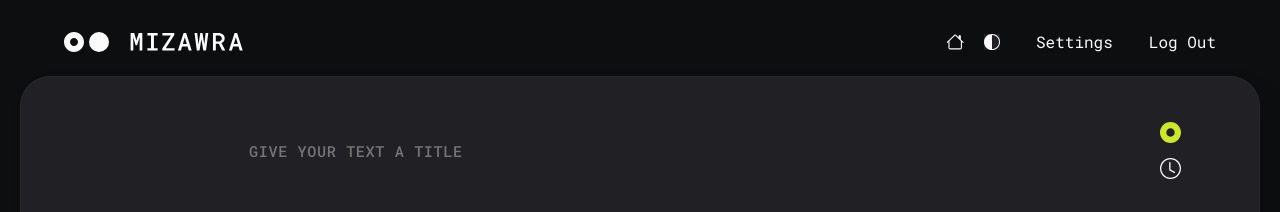
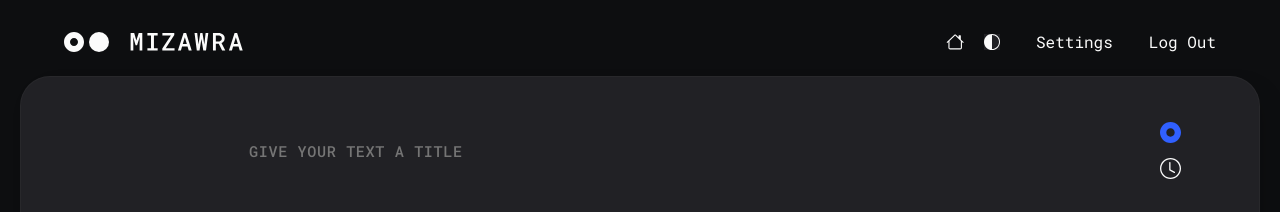
Before and after one commit to Himynameismarco/vue-MiZaWra-test, a Vue app: page /writing/1 in a window 1280 px wide. Shown: the top 212 px of the page. Built offline with nearby package versions, Linux system fonts and the light colour scheme; no server answers; sample sign-in values are in the browser's storage.

Commit message:
circles change color)

```diff
--- a/src/components/WritingArea.vue
+++ b/src/components/WritingArea.vue
@@ -1,11 +1,12 @@
 <script lang="ts">
-import { ref, watch, defineProps } from 'vue';
+import { ref, watch, defineProps, computed } from 'vue';
 
 export default {
   name: "WritingArea.vue",
   props: {
     title: String,
-    narrative: String
+    narrative: String,
+    submode: String
   },
   methods: {
     hidePrompt(event) {
@@ -40,7 +41,25 @@ export default {
     function toggleTime() {
       showTime.value = !showTime.value;
     }
-    return { hover, changeBoxshadow, toggleTime, showTime };
+
+    const getFillColor = () => {
+      const styles = getComputedStyle(document.documentElement);
+      switch (props.submode) {
+        case 'POSITIVE':
+        case 'NEUTRAL':
+        case 'PHILOSOPHICAL':
+        case 'NEGATIVE':
+          return styles.getPropertyValue('--mode-green').trim();
+        case 'WORD':
+        case 'SENTENCE':
+        case 'PARAGRAPH':
+          return styles.getPropertyValue('--mode-salmon').trim(); // Geändert zu --mode-salmon
+        default:
+          return styles.getPropertyValue('--mode-blue').trim();
+      }
+    };
+
+    return { hover, changeBoxshadow, toggleTime, showTime, getFillColor};
   }
 }
 </script>
@@ -52,7 +71,7 @@ export default {
     </div>
     <div class="icons">
       <svg class="icon" @mouseenter="hover = true" @mouseleave="hover = false" @click="hidePrompt($event);" width="21" height="21" viewBox="0 0 70 70" fill="none" xmlns="http://www.w3.org/2000/svg">
-        <path id="prompted-svg" fill-rule="evenodd" clip-rule="evenodd" d="M35 70C54.33 70 70 54.33 70 35C70 15.67 54.33 0 35 0C15.67 0 0 15.67 0 35C0 54.33 15.67 70 35 70ZM35 49C42.732 49 49 42.732 49 35C49 27.268 42.732 21 35 21C27.268 21 21 27.268 21 35C21 42.732 27.268 49 35 49Z" fill="#CDE82B"/>
+        <path id="prompted-svg" fill-rule="evenodd" clip-rule="evenodd" :fill="getFillColor()" d="M35 70C54.33 70 70 54.33 70 35C70 15.67 54.33 0 35 0C15.67 0 0 15.67 0 35C0 54.33 15.67 70 35 70ZM35 49C42.732 49 49 42.732 49 35C49 27.268 42.732 21 35 21C27.268 21 21 27.268 21 35C21 42.732 27.268 49 35 49Z"/>
       </svg>
       <svg class="timer" @click="toggleTime" width="21" height="21" viewBox="0 0 21 21" fill="none" xmlns="http://www.w3.org/2000/svg">
         <g clip-path="url(#clip0_742_18187)">
--- a/src/views/WritingView.vue
+++ b/src/views/WritingView.vue
@@ -4,7 +4,7 @@ import WritingArea from "@/components/WritingArea.vue";
 import WritingSaveButton from "@/components/WritingSaveButton.vue";
 import { useRoute } from 'vue-router';
 import apiClient from '../services/apiService';
-import {ref, reactive, computed, createCommentVNode, onMounted, defineProps} from 'vue';
+import {ref, reactive, computed, onMounted} from 'vue';
 
 const route = useRoute();
 const submode = ref(null);
@@ -59,7 +59,7 @@ onMounted(() => {
       <p class="submode-label">{{ fullSubmode }}</p>
       <h2>{{modePrompt}}</h2>
     </div>
-    <WritingArea :narrative="narrative" :title="title" @update:title="title = $event" @update:narrative="narrative = $event"/>
+    <WritingArea :narrative="narrative" :title="title" :submode="submode" @update:title="title = $event" @update:narrative="narrative = $event"/>
     <WritingSaveButton :title="title"
                        :narrative="narrative"
                        :promptId="promptId.value"
```
